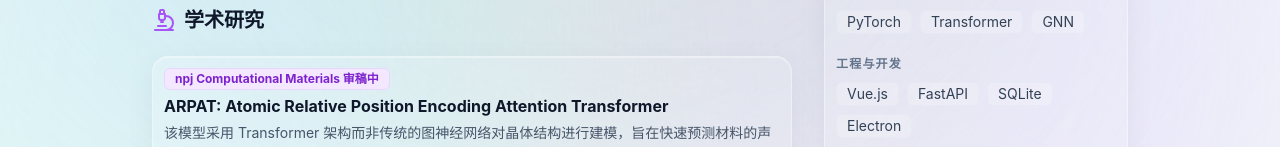
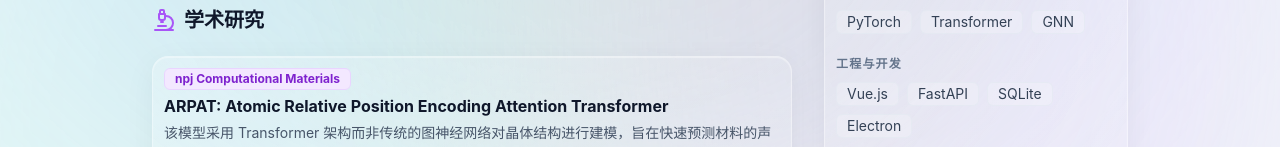
Before and after one commit to RyoSXu/RyoSXu.github.io, a Vue app: page / in a window 1280 px wide. Shown: the part 611-758 px from the top of the page. Built offline with nearby package versions, Linux system fonts and the light colour scheme.

Commit message:
fix(resume): 更新论文状态描述，去除审稿中信息

```diff
--- a/public/resume.html
+++ b/public/resume.html
@@ -398,7 +398,7 @@
           <div class="entry-sub">第一作者</div>
           <div class="entry-date"><span class="entry-location"></span><span class="entry-time">2024-11 至 2025-08</span></div>
         </div>
-        <div class="desc">基于 PyTorch 独立实现 ARPAT 模型，用于从晶体结构预测声子态密度。在 Transformer 注意力机制中引入原子相对位置/距离编码以捕获晶体几何关系，MAE 较原 SOTA 模型 Mat2Spec 降低 27.6%，将传统 DFT 小时级计算压缩至毫秒级推理。相关论文投稿至 npj Computational Materials，当前审稿中；代码与数据已开源。</div>
+        <div class="desc">基于 PyTorch 独立实现 ARPAT 模型，用于从晶体结构预测声子态密度。在 Transformer 注意力机制中引入原子相对位置/距离编码以捕获晶体几何关系，MAE 较原 SOTA 模型 Mat2Spec 降低 27.6%，将传统 DFT 小时级计算压缩至毫秒级推理。相关论文发表在 npj Computational Materials；代码与数据已开源。</div>
       </div>
       <div class="row">
         <div class="entry-line">
--- a/src/data/resume.ts
+++ b/src/data/resume.ts
@@ -70,7 +70,7 @@ export const resumeData: ResumeData = {
   research: [
     {
       title: 'ARPAT: Atomic Relative Position Encoding Attention Transformer',
-      status: 'npj Computational Materials 审稿中',
+      status: 'npj Computational Materials',
       description: '该模型采用 Transformer 架构而非传统的图神经网络对晶体结构进行建模，旨在快速预测材料的声子态密度（Phonon Density of States）。通过引入原子相对位置编码，能够更精准地捕捉长程相互作用。',
       highlights: [
         '在相同数据集上性能优于 E3NN, GATGNN, Mat2Spec (原 SOTA) 及 M3GNet',
```
Also changed, not shown: 1 other file (tests, documents, lock files or other folders).
